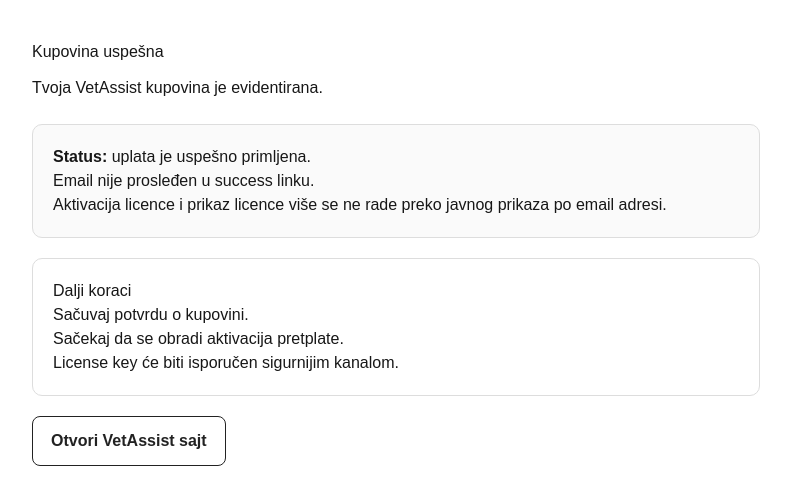
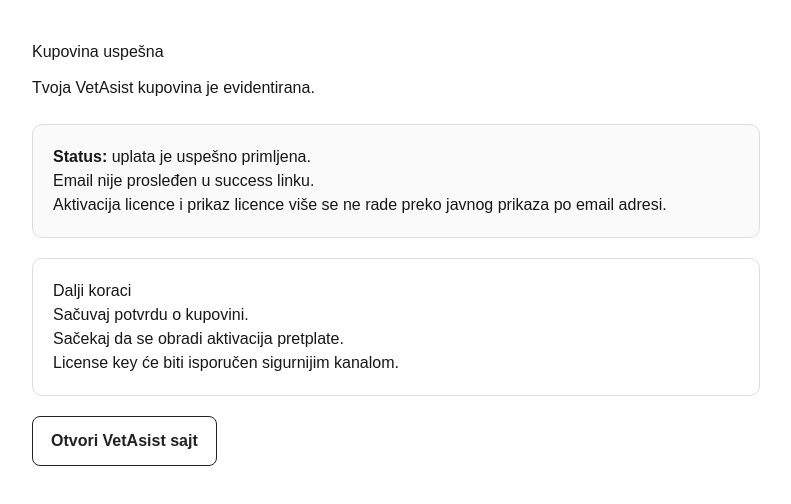
Before and after one commit to vladimirsapundzic85/vetasist-app, a Next.js app: page /success in a window 1280 px wide. Shown: the top 504 px of the page, without its empty margins (244-1035 px from the left). Built offline with nearby package versions, Linux system fonts and the light colour scheme.

Commit message:
Update page.tsx

```diff
--- a/app/success/page.tsx
+++ b/app/success/page.tsx
@@ -18,7 +18,7 @@
       <h1 style={{ marginBottom: 12 }}>Kupovina uspešna</h1>
 
       <p style={{ marginBottom: 24 }}>
-        Tvoja VetAssist kupovina je evidentirana.
+        Tvoja VetAsist kupovina je evidentirana.
       </p>
 
       <div
@@ -79,7 +79,7 @@
             fontWeight: 700,
           }}
         >
-          Otvori VetAssist sajt
+          Otvori VetAsist sajt
         </a>
       </div>
     </main>
```
